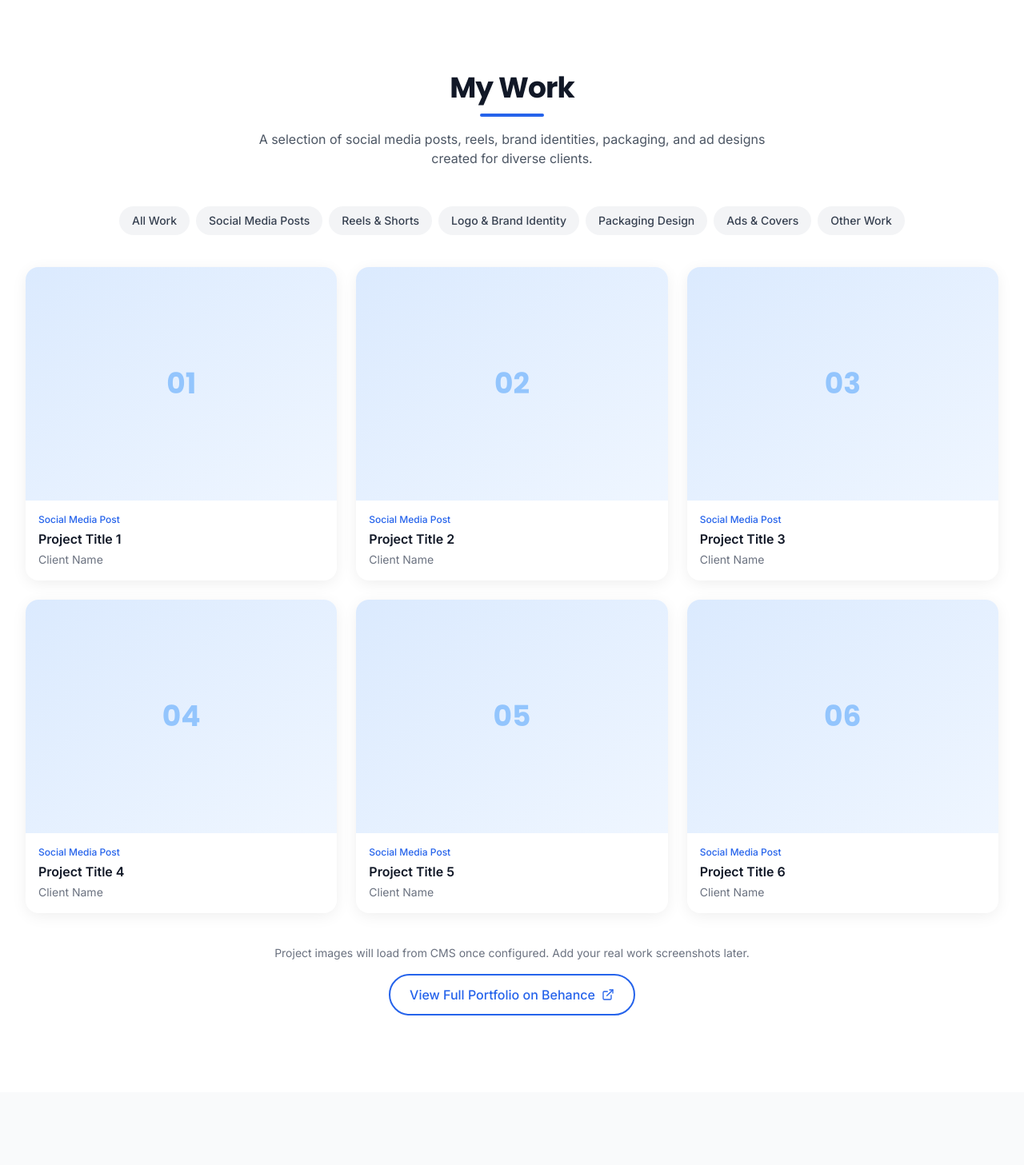
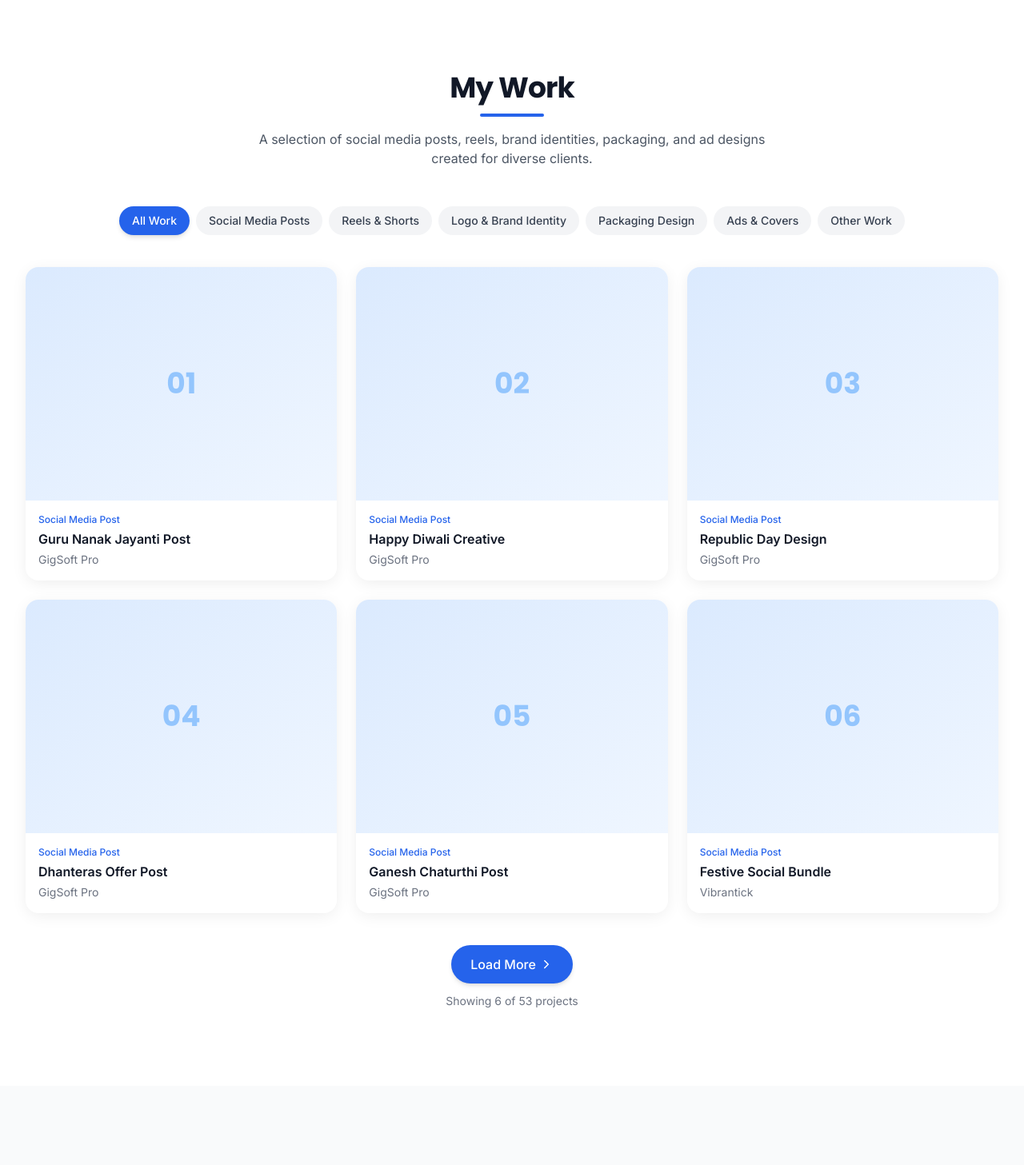
Before and after one commit to Shivam-Graphic/portfolio, a React (Vite) app: page / in a window 1280 px wide. Shown: the part 2452-3909 px from the top of the page at 80% size. Built offline with nearby package versions, Linux system fonts and the light colour scheme.

Commit message:
Make category tabs work + Load More button (show 6 at a time)

```diff
--- a/src/App.jsx
+++ b/src/App.jsx
@@ -1,12 +1,16 @@
-import { useState, useEffect } from 'react';
+import { useState, useEffect, useMemo } from 'react';
 import { Menu, X, Linkedin, Instagram, Youtube, ExternalLink, Mail, Phone, MapPin, ChevronRight } from 'lucide-react';
-import { profile, softwares, experience, education, categories } from './data';
+import { profile, softwares, experience, education, categories, projects } from './data';
 import './App.css';
+
+const ITEMS_PER_PAGE = 6;
 
 function App() {
   const [isMenuOpen, setIsMenuOpen] = useState(false);
   const [activeSection, setActiveSection] = useState('home');
   const [scrolled, setScrolled] = useState(false);
+  const [activeCategory, setActiveCategory] = useState('all');
+  const [visibleCount, setVisibleCount] = useState(ITEMS_PER_PAGE);
 
   useEffect(() => {
     const handleScroll = () => {
@@ -27,6 +31,23 @@ function App() {
     window.addEventListener('scroll', handleScroll);
     return () => window.removeEventListener('scroll', handleScroll);
   }, []);
+
+  // Reset visible count when category changes
+  useEffect(() => {
+    setVisibleCount(ITEMS_PER_PAGE);
+  }, [activeCategory]);
+
+  const filteredProjects = useMemo(() => {
+    if (activeCategory === 'all') return projects;
+    return projects.filter((p) => p.category === activeCategory);
+  }, [activeCategory]);
+
+  const visibleProjects = filteredProjects.slice(0, visibleCount);
+  const hasMore = visibleCount < filteredProjects.length;
+
+  const loadMore = () => {
+    setVisibleCount((prev) => prev + ITEMS_PER_PAGE);
+  };
 
   const navLinks = [
     { id: 'home', label: 'Home' },
@@ -284,38 +305,64 @@ function App() {
             </p>
           </div>
 
+          {/* Category Tabs */}
           <div className="flex flex-wrap justify-center gap-2 mb-10">
             {categories.map((cat) => (
               <button
                 key={cat.id}
-                className="px-4 py-2 rounded-full text-sm font-medium bg-gray-100 text-gray-700 hover:bg-primary-50 hover:text-primary-700 transition-colors"
+                onClick={() => setActiveCategory(cat.id)}
+                className={`px-4 py-2 rounded-full text-sm font-medium transition-all duration-200 ${
+                  activeCategory === cat.id
+                    ? 'bg-primary-600 text-white shadow-md'
+                    : 'bg-gray-100 text-gray-700 hover:bg-primary-50 hover:text-primary-700'
+                }`}
               >
                 {cat.name}
               </button>
             ))}
           </div>
 
+          {/* Projects Grid */}
           <div className="grid grid-cols-1 sm:grid-cols-2 lg:grid-cols-3 gap-6">
-            {[1, 2, 3, 4, 5, 6].map((i) => (
-              <div key={i} className="card group cursor-pointer">
+            {visibleProjects.map((project) => (
+              <div key={project.id} className="card group cursor-pointer">
                 <div className="aspect-[4/3] bg-gradient-to-br from-primary-100 to-blue-50 flex items-center justify-center relative overflow-hidden">
                   <div className="absolute inset-0 bg-primary-900/0 group-hover:bg-primary-900/60 transition-all duration-300 flex items-center justify-center">
                     <ExternalLink className="text-white opacity-0 group-hover:opacity-100 transition-opacity" size={28} />
                   </div>
-                  <span className="text-primary-300 font-display font-bold text-4xl">0{i}</span>
+                  <span className="text-primary-300 font-display font-bold text-4xl">
+                    {String(project.id).padStart(2, '0')}
+                  </span>
                 </div>
                 <div className="p-4">
-                  <p className="text-xs text-primary-600 font-medium mb-1">Social Media Post</p>
-                  <h4 className="font-semibold text-gray-900">Project Title {i}</h4>
-                  <p className="text-sm text-gray-500 mt-1">Client Name</p>
+                  <p className="text-xs text-primary-600 font-medium mb-1">{project.tag}</p>
+                  <h4 className="font-semibold text-gray-900">{project.title}</h4>
+                  <p className="text-sm text-gray-500 mt-1">{project.client}</p>
                 </div>
               </div>
             ))}
           </div>
 
+          {/* Load More Button */}
+          {hasMore && (
             <div className="text-center mt-10">
-            <p className="text-gray-500 text-sm mb-4">
-              Project images will load from CMS once configured. Add your real work screenshots later.
+              <button
+                onClick={loadMore}
+                className="btn-primary"
+              >
+                Load More
+                <ChevronRight size={18} className="ml-1" />
+              </button>
+              <p className="text-sm text-gray-500 mt-3">
+                Showing {visibleProjects.length} of {filteredProjects.length} projects
+              </p>
+            </div>
+          )}
+
+          {!hasMore && filteredProjects.length > 0 && (
+            <div className="text-center mt-10">
+              <p className="text-sm text-gray-500 mb-4">
+                Showing all {filteredProjects.length} projects
               </p>
               <a
                 href={profile.socials.behance}
@@ -327,6 +374,7 @@ function App() {
                 <ExternalLink size={16} className="ml-2" />
               </a>
             </div>
+          )}
         </div>
       </section>
 
```
Lines whose indentation alone changed are shown as unchanged.
